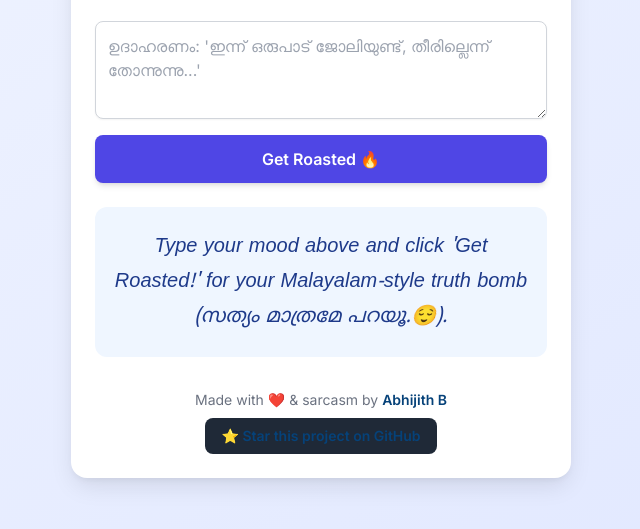
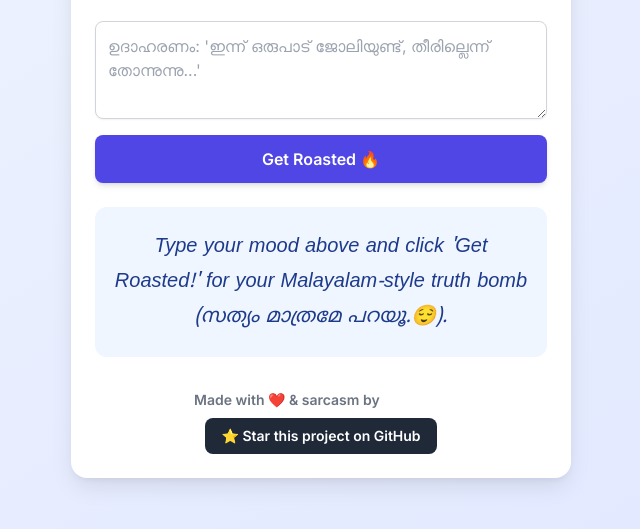
Before and after one commit to abhi-jithb/malayalam-motivator, a website: page index.html in a window 1280 px wide. Shown: the part 179-708 px from the top of the page, without its empty margins (319-959 px from the left). Drawn offline with nearby package versions, Linux system fonts and the light colour scheme.

Commit message:
Update index.html

```diff
--- a/index.html
+++ b/index.html
@@ -72,10 +72,16 @@
     }
 
     #footer a {
-      color: #064279  ;
+      color: #ffff  ;
       font-weight: 600;
       text-decoration: none;
     }
+#footer p{
+      color: #33333 ;
+      font-weight: 600;
+      text-decoration: none;
+    }
+
 
     #footer a:hover {
       text-decoration: underline;
```
